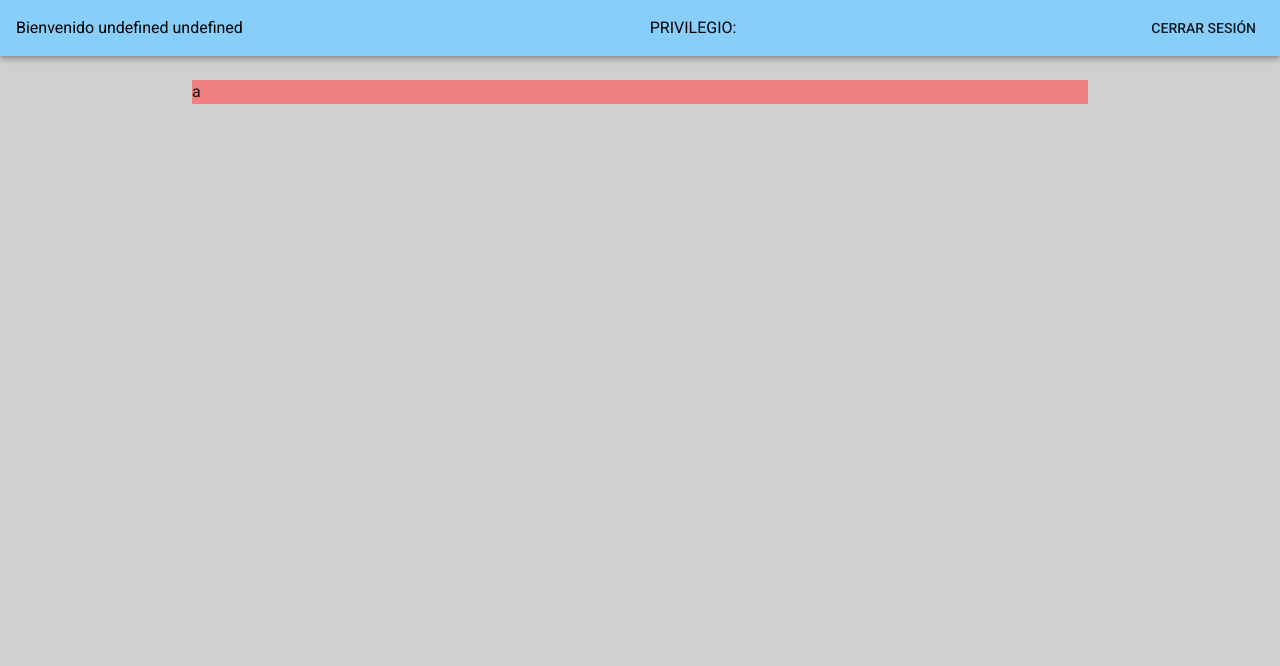
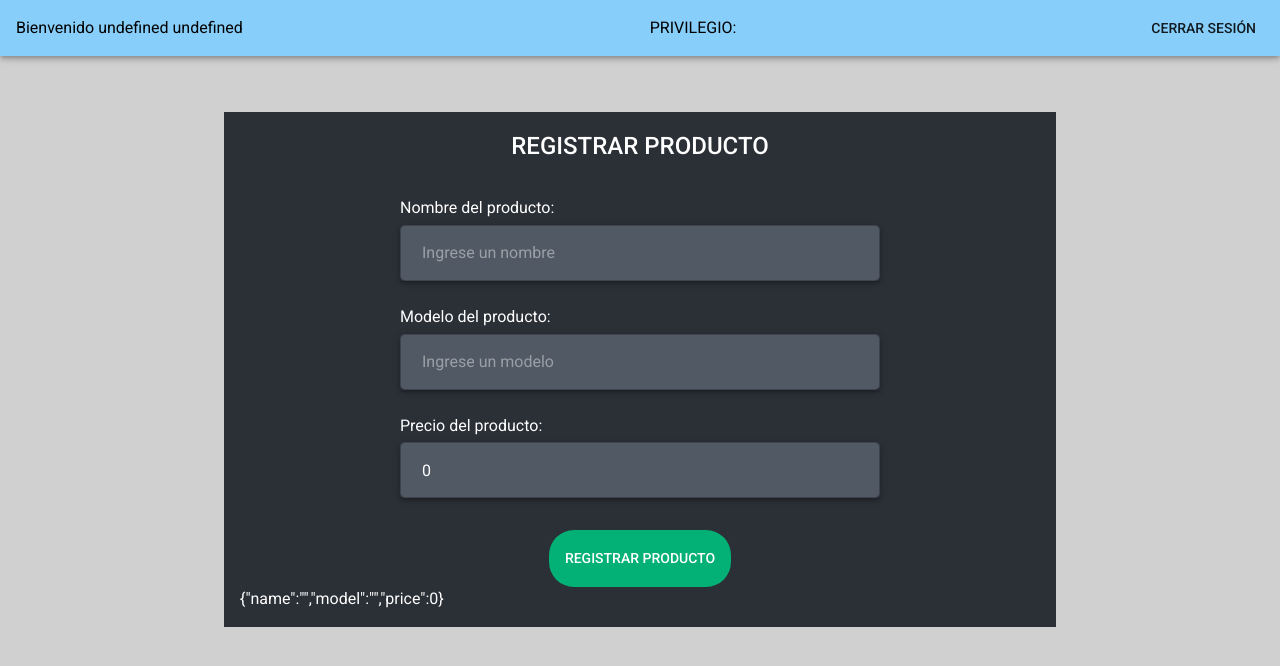
Before and after one commit to xFlameLiq/DSS-FRONTEND, a React (Vite) app: page /crud in a window 1280 px wide. Shown: the top 666 px of the page. Built offline with nearby package versions, Linux system fonts and the light colour scheme.

Commit message:
tabla de registro creada

```diff
--- /dev/null
+++ b/src/components/InputText/InputTextForm.tsx
@@ -0,0 +1,96 @@
+import { Lock, Visibility, VisibilityOff } from "@mui/icons-material";
+import { InputAdornment, TextField, useTheme } from "@mui/material";
+import { ReactNode } from "react";
+import { get, useController, useFormContext } from "react-hook-form";
+
+type Props = {
+  width?: string;
+  height?: string;
+  color: string;
+  padding: string;
+  margin: string;
+  startIcon?: ReactNode | null;
+  endIcon?: ReactNode | null;
+  backgroundColor?: string;
+  multiline: boolean;
+  placeholder: string;
+  iconColor?: string;
+  maxWidth?: string;
+  minWidth?: string;
+  name: string;
+  borderRadius: number;
+  showPass?: boolean;
+  type: string;
+
+};
+
+const InputTextForm = ({
+  width = "5rem",
+  height = "2rem",
+  color,
+  padding,
+  margin,
+  startIcon = `${(<Lock />)}`,
+  endIcon = `${(<Lock />)}`,
+  backgroundColor,
+  multiline,
+  placeholder = "Ingresa algo...",
+  iconColor,
+  maxWidth,
+  minWidth,
+  name,
+  type,
+  borderRadius = 5,
+}: Props) => {
+  const {
+    formState: { errors },
+    control,
+  } = useFormContext();
+
+  const { field } = useController({ name, control });
+
+  const hasError = Boolean(errors[name]);
+
+  const theme = useTheme();
+
+  return (
+    <>
+      <TextField
+        sx={{
+          width,
+          height,
+          padding,
+          margin,
+          maxWidth,
+          minWidth,
+        }}
+        {...field}
+        type={type}
+        placeholder={placeholder}
+        multiline={multiline}
+        helperText={get(errors, name)?.message}
+        error={hasError}
+        InputProps={{
+          startAdornment: (
+            <InputAdornment position="start" sx={{ color: iconColor }}>
+              {startIcon ? startIcon : null}
+            </InputAdornment>
+          ),
+          endAdornment: (
+            <InputAdornment position="end" sx={{ color: iconColor }}>
+              {endIcon ? endIcon : null}
+            </InputAdornment>
+          ),
+          style: {
+            borderRadius: theme.shape.borderRadius * borderRadius,
+            color,
+            backgroundColor,
+            boxShadow: theme.shadows[3],
+          },
+        }}
+      ></TextField>
+    </>
+  );
+};
+
+export default InputTextForm;
--- a/src/config/ServicesContainer.ts
+++ b/src/config/ServicesContainer.ts
@@ -2,6 +2,7 @@ import { ApiCreateNewUser } from "@services/api_services/ApiCreateNewUser.servic
 import { ApiAuth } from "@services/api_services/ApiAuth.service";
 import { ApiPasswordRecovery } from "@services/api_services/ApiPasswordRecovery.service";
 import { ApiUpdatePassword } from "@services/api_services/ApiUpdatePassword.service";
+import { ApiCreateNewProduct } from "@services/api_services/crud_services/ApiCreateNewProduct.service";
 
 
 const ENVIRONMENT: string = import.meta.env.VITE_ENVIRONMENT; //DEV
@@ -10,6 +11,7 @@ let CreateNewUserImpl = ApiCreateNewUser;
 let ApiAuthImpl = ApiAuth;
 let PasswordRecoveryImpl = ApiPasswordRecovery;
 let UpdatePasswordImpl = ApiUpdatePassword;
+let CreateNewProductImpl = ApiCreateNewProduct;
 
 
 if (ENVIRONMENT === "PROD") { //PROD
@@ -18,6 +20,7 @@ if (ENVIRONMENT === "PROD") { //PROD
     ApiAuthImpl = ApiAuth;
     PasswordRecoveryImpl = ApiPasswordRecovery;
     UpdatePasswordImpl = ApiUpdatePassword;
+    CreateNewProductImpl = ApiCreateNewProduct;
 }
 
 export {
@@ -25,4 +28,5 @@ export {
     ApiAuthImpl,
     PasswordRecoveryImpl,
     UpdatePasswordImpl,
+    CreateNewProductImpl,
 }
--- a/src/pages/Crud/Crud.styles.tsx
+++ b/src/pages/Crud/Crud.styles.tsx
@@ -14,15 +14,88 @@ export const toolbar: SxProps<Theme> = {
     justifyContent: "space-between",
 };
 
-export const content_container: SxProps<Theme> = {
-    maxWidth: "70%",
-    backgroundColor: "lightcoral",
-    margin: "0 auto",
-    marginTop: "5rem",
-};
 
 export const rol: SxProps<Theme> = {
     display: "inline",
     fontWeight: "700",
     fontSize: "1.2rem",
 };
+
+
+export const content_container: SxProps<Theme> = {
+    maxWidth: "70%",
+    //backgroundColor: "lightcoral",
+    margin: "0 auto",
+    marginTop: "5rem",
+    padding: "2rem",
+};
+
+export const form_container: SxProps<Theme> = {
+    width: "100%",
+    padding: "1rem",
+    backgroundColor: (theme) => theme.palette.backgroundForm.main,
+    color: (theme) => theme.palette.mainText.main,
+};
+
+export const title_container: SxProps<Theme> = {
+    width: "100%",
+    minWidth: "20%",
+    marginBottom: "2rem",
+};
+
+export const title: SxProps<Theme> = {
+    fontWeight: "500",
+    fontSize: "1.5rem",
+    textAlign: "center",
+};
+
+export const form_fields: SxProps<Theme> = {
+    display: "flex",
+    flexDirection: "column",
+    gap: "1.5rem",
+};
+
+export const field_container: SxProps<Theme> = {
+    width: "60%",
+    margin: "0 auto",
+
+};
+
+export const captions: SxProps<Theme> = {
+   marginBottom: "0.3rem",
+};
+
+
+export const field: SxProps<Theme> = {
+
+};
+
+
+export const state_container: SxProps<Theme> = {
+    marginTop: "2rem",
+    textAlign: "center",
+};
+
+export const error: SxProps<Theme> = {
+    fontSize: "1.4rem",
+    fontWeight: "400",
+    color: "lightcoral",
+};
+
+export const success: SxProps<Theme> = {
+    fontSize: "1.4rem",
+    fontWeight: "400",
+    color: "#00554E",
+};
+
+
+
+
+
+export const button_container: SxProps<Theme> = {
+    display: "flex",
+    justifyContent: "center",
+   width: "70%",
+   margin: "0 auto",
+   marginTop: "2rem",
+};
--- a/src/pages/Crud/Crud.tsx
+++ b/src/pages/Crud/Crud.tsx
@@ -6,16 +6,35 @@ import {
   Menu,
   Toolbar,
   Typography,
+  useTheme,
 } from "@mui/material";
 import {
   appbar,
+  button_container,
+  captions,
   content_container,
+  error,
+  error_container,
+  field,
+  field_container,
+  form_container,
+  form_fields,
   navbar,
-  navbar_content,
   rol,
+  state_container,
+  success,
+  title,
+  title_container,
   toolbar,
 } from "./Crud.styles";
 import { useEffect, useState } from "react";
+import { FormProvider, useForm } from "react-hook-form";
+import InputTextForm from "@components/InputText/InputTextForm";
+import { yupResolver } from "@hookform/resolvers/yup";
+import * as yup from "yup";
+import { register_btn } from "@pages/Login/Login.styles";
+import { CreateNewProductType } from "@services/services_types/Crud.types";
+import { useMutation } from "@tanstack/react-query";
 
 type user = {
   id: number;
@@ -25,8 +44,39 @@ type user = {
   rol: number;
 };
 
-const Crud = () => {
+type FormInputs = {
+  name: string;
+  model: string;
+  price: number;
+};
+
+const schema = yup.object().shape({
+  name: yup.string().required("Campo requerido"),
+  model: yup.string().required("Campo requerido"),
+  price: yup.number().required("Campo requerido"),
+});
+
+type Props = {
+  CreateNewProductService: CreateNewProductType;
+};
+
+const Crud = ({ CreateNewProductService }: Props) => {
+  const theme = useTheme();
   const [user, setUser] = useState<user | null>(null);
+
+  const createProduct = useMutation({
+    mutationKey: ["createProduct"],
+    mutationFn: CreateNewProductService,
+  });
+
+  const methods = useForm<FormInputs>({
+    defaultValues: {
+      name: "",
+      model: "",
+      price: 0,
+    },
+    resolver: yupResolver(schema),
+  });
 
   useEffect(() => {
     const user = localStorage.getItem("user");
@@ -45,6 +95,20 @@ const Crud = () => {
     alert("Sesión cerrada!");
     localStorage.removeItem("user");
   };
+
+  const onSubmit = methods.handleSubmit(async ({ name, model, price }) => {
+    try {
+      await createProduct.mutateAsync({
+        request: {
+          name,
+          model,
+          price,
+        },
+      });
+    } catch (e) {
+      console.log(e);
+    }
+  });
 
   return (
     <>
@@ -77,8 +141,96 @@ const Crud = () => {
         </Toolbar>
       </AppBar>
       <Box sx={content_container}>
+        <FormProvider {...methods}>
+          <Box sx={form_container}>
+            <Box sx={title_container}>
+              <Typography sx={title}>REGISTRAR PRODUCTO</Typography>
+            </Box>
+            <Box sx={form_fields}>
+              <Box sx={field_container}>
+                <Box sx={captions}>Nombre del producto:</Box>
+                <Box sx={field}>
+                  <InputTextForm
+                    type="text"
+                    name="name"
+                    width="100%"
+                    height="auto"
+                    startIcon={null}
+                    endIcon={null}
+                    color={theme.palette.mainText.main}
+                    backgroundColor={theme.palette.textFieldBg.main}
+                    margin="0"
+                    padding="0"
+                    placeholder="Ingrese un nombre"
+                    multiline={false}
+                    borderRadius={1}
+                  />
+                </Box>
+              </Box>
+              <Box sx={field_container}>
+                <Box sx={captions}>Modelo del producto:</Box>
+                <Box sx={field}>
+                  <InputTextForm
+                    name="model"
+                    type="text"
+                    width="100%"
+                    height="auto"
+                    startIcon={null}
+                    endIcon={null}
+                    color={theme.palette.mainText.main}
+                    backgroundColor={theme.palette.textFieldBg.main}
+                    margin="0"
+                    padding="0"
+                    placeholder="Ingrese un modelo"
+                    multiline={false}
+                    borderRadius={1}
+                  />
+                </Box>
+              </Box>
+              <Box sx={field_container}>
+                <Box sx={captions}>Precio del producto:</Box>
+                <Box sx={field}>
+                  <InputTextForm
+                    name="price"
+                    type="number"
+                    width="100%"
+                    height="auto"
+                    startIcon={null}
+                    endIcon={null}
+                    color={theme.palette.mainText.main}
+                    backgroundColor={theme.palette.textFieldBg.main}
+                    margin="0"
+                    padding="0"
+                    placeholder="Ingrese el precio del producto"
+                    multiline={false}
+                    borderRadius={1}
+                  />
+                </Box>
+              </Box>
+            </Box>
+            {createProduct.isError && (
+              <Box sx={state_container}>
+                <Typography sx={error}>
+                  {createProduct.error?.message}
+                </Typography>
+              </Box>
+            )}
+            {createProduct.isSuccess && (
+              <Box sx={state_container}>
+                <Typography sx={success}>
+                  {createProduct.data}
+                </Typography>
+              </Box>
+            )}
 
-        a
+            <Box sx={button_container}>
+              <Button type="submit" sx={register_btn} onClick={onSubmit}>
+                Registrar producto
+              </Button>
+            </Box>
+            {JSON.stringify(methods.watch())}
+          </Box>
+        </FormProvider>
       </Box>
     </>
   );
--- a/src/router/router.tsx
+++ b/src/router/router.tsx
@@ -3,7 +3,7 @@ import Login from "@pages/Login/Login";
 import Register from "@pages/Register/Register";
 import { ThemeContextProvider } from "@styles/theme/ThemeContextProvider";
 import { createBrowserRouter } from "react-router-dom";
-import { ApiAuthImpl, CreateNewUserImpl, PasswordRecoveryImpl, UpdatePasswordImpl } from "@config/ServicesContainer";
+import { ApiAuthImpl, CreateNewProductImpl, CreateNewUserImpl, PasswordRecoveryImpl, UpdatePasswordImpl } from "@config/ServicesContainer";
 import { QueryClient, QueryClientProvider } from "@tanstack/react-query";
 import PasswordRecovery from "@pages/PasswordRecovery/PasswordRecovery";
 import UpdatePassword from "@pages/PasswordRecovery/UpdatePassword";
@@ -47,7 +47,7 @@ export const router = createBrowserRouter([
       },
       {
         path: "crud",
-        element: <Crud/>,
+        element: <Crud CreateNewProductService={CreateNewProductImpl}/>,
         errorElement: "",
       }
 
```
Also changed, not shown: src/services/api_services/crud_services/ApiCreateNewProduct.service.ts (+34 -0 lines), src/services/services_types/Crud.types.ts (+10 -9 lines), src/services/api_services/crud_services/ApiDeleteProduct.service.ts (deleted), src/services/api_services/crud_services/ApiGetAllProducts.service.ts (deleted), src/services/api_services/crud_services/ApiUpdateProduct.service.ts (deleted).
